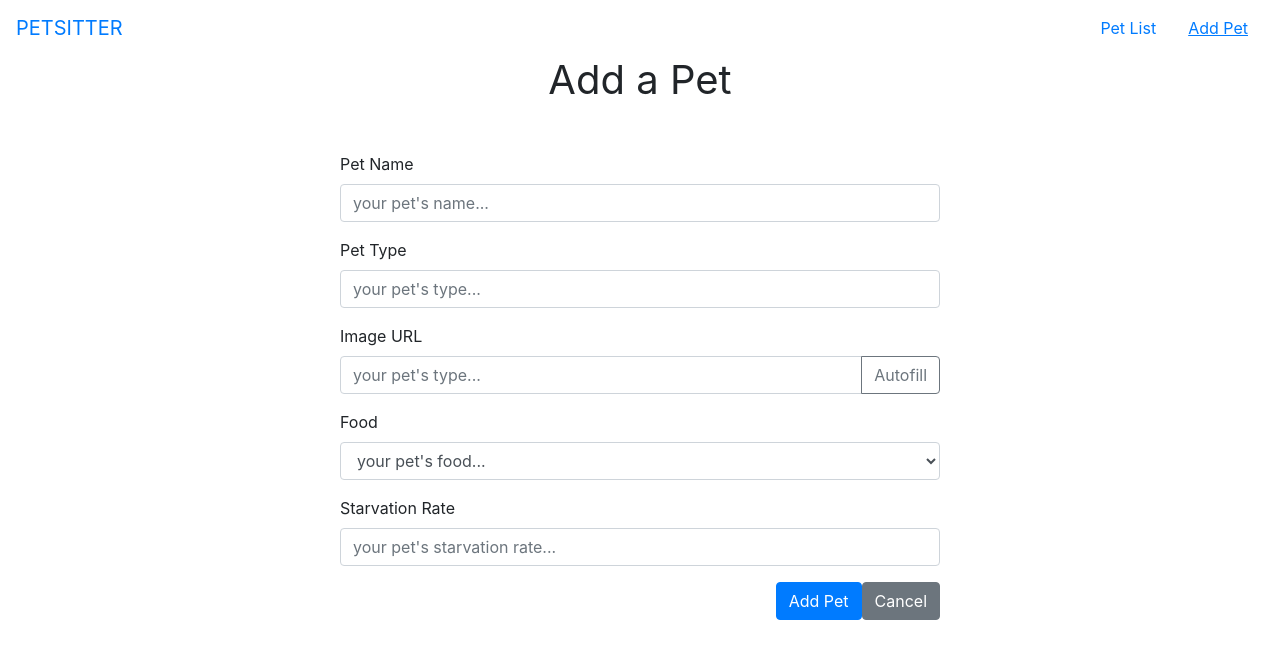
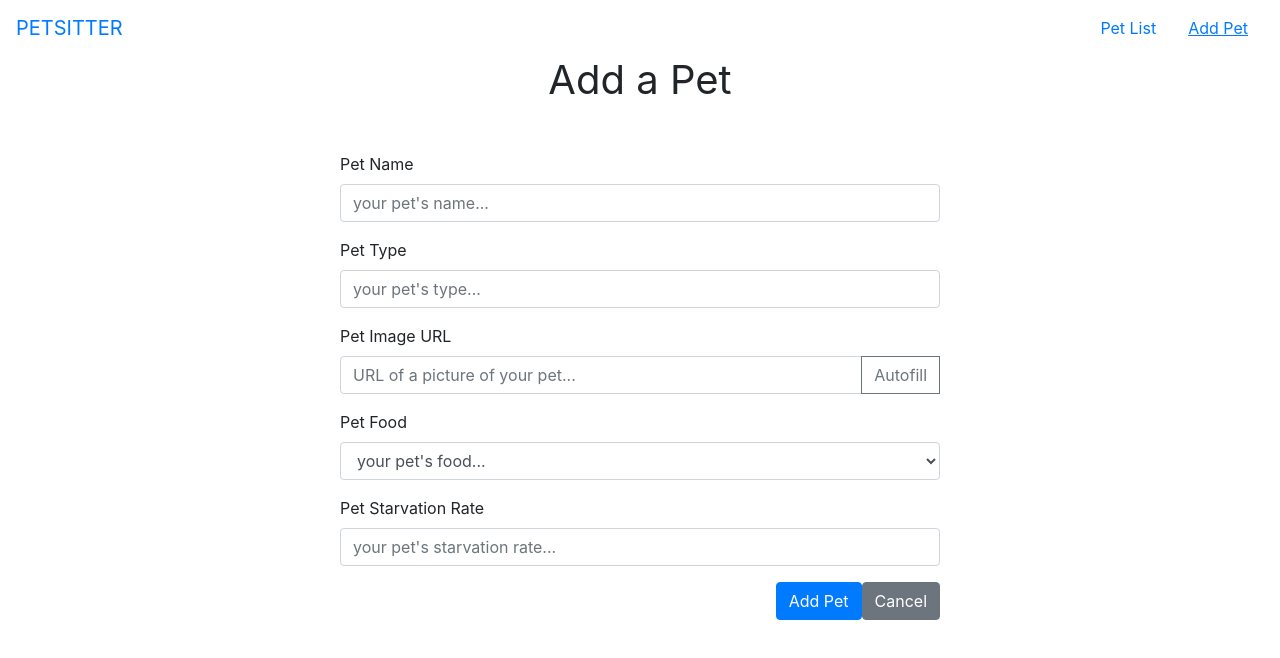
Before and after one commit to staskorz/vue-test-01, a Vue app: page /add-pet in a window 1280 px wide. Shown: the top 658 px of the page. Built offline with nearby package versions, Linux system fonts and the light colour scheme.

Commit message:
Added validation messages to all form fields

```diff
--- a/src/components/AddPet.vue
+++ b/src/components/AddPet.vue
@@ -5,35 +5,81 @@
     <form v-on:submit.prevent="onSubmit">
       <div class="form-group">
         <label for="pet-name">Pet Name</label>
-        <input v-model="pet.name" type="text" id="pet-name" class="form-control" placeholder="your pet's name...">
+
+        <input
+          v-model.trim="pet.name"
+          type="text"
+          id="pet-name"
+          name="Pet Name"
+          v-validate="{ required: true, max: 20 }"
+          v-bind:class="{ 'form-control': true, 'is-invalid': errors.has('Pet Name') }"
+          placeholder="your pet's name..."
+        >
+
+        <div class="invalid-feedback">
+          {{ errors.first('Pet Name') }}
+        </div>
       </div>
 
       <div class="form-group">
         <label for="pet-type">Pet Type</label>
-        <input v-model="pet.type" type="text" id="pet-type" class="form-control" placeholder="your pet's type...">
+
+        <input
+          v-model.trim="pet.type"
+          type="text"
+          id="pet-type"
+          name="Pet Type"
+          v-validate="{ required: true, max: 20 }"
+          v-bind:class="{ 'form-control': true, 'is-invalid': errors.has('Pet Type') }"
+          placeholder="your pet's type..."
+        >
+
+        <div class="invalid-feedback">
+          {{ errors.first('Pet Type') }}
+        </div>
       </div>
 
       <div class="form-group">
-        <label for="image-url">Image URL</label>
+        <label for="image-url">Pet Image URL</label>
 
         <div class="input-group">
-          <input v-model="pet.imageUrl" type="text" id="image-url" class="form-control" placeholder="your pet's type...">
+          <input
+            v-model.trim="pet.imageUrl"
+            type="text"
+            id="image-url"
+            name="Pet Image URL"
+            v-validate="{ required: true, 'url_allow_relative': true }"
+            v-bind:class="{ 'form-control': true, 'is-invalid': errors.has('Pet Image URL') }"
+            placeholder="URL of a picture of your pet..."
+          >
 
           <div class="input-group-append">
             <button class="btn btn-outline-secondary" type="button" v-on:click.prevent="onAutofill">Autofill</button>
           </div>
+
+          <div class="invalid-feedback">
+            {{ errors.first('Pet Image URL') }}
+          </div>
         </div>
+
+
       </div>
 
       <div v-bind:style="previewImageStyle" class="preview-image">
-        <div>Image Preview</div>
+        <div>Pet Image Preview</div>
         <img v-bind:src="previewImageUrl" v-bind:height="IMAGE_HEIGHT" v-bind:width="IMAGE_WIDTH">
       </div>
 
       <div class="form-group">
-        <label for="pet-food">Food</label>
+        <label for="pet-food">Pet Food</label>
 
-        <select v-model="pet.food" id="pet-food" class="form-control">
+        <select
+          v-model="pet.food"
+          id="pet-food"
+          name="Pet Food"
+          v-validate="{ required: true }"
+          v-bind:class="{ 'form-control': true, 'is-invalid': errors.has('Pet Food') }"
+        >
           <option disabled value="">your pet's food...</option>
           <option
             v-for="foodType in FOOD_TYPES"
@@ -43,20 +89,30 @@
             {{ foodType }}
           </option>
         </select>
+
+        <div class="invalid-feedback">
+          {{ errors.first('Pet Food') }}
+        </div>
       </div>
 
       <div class="form-group">
-        <label for="starvation-rate">Starvation Rate</label>
+        <label for="starvation-rate">Pet Starvation Rate</label>
 
         <input
           v-model.number="pet.starvationRate"
           type="number"
           step="0.1"
-          min="0"
+          min="0.1"
           id="starvation-rate"
-          class="form-control"
+          name="Pet Starvation Rate"
+          v-validate="{ required: true, decimal: true, min_value: 0.1, max_value: 5 }"
+          v-bind:class="{ 'form-control': true, 'is-invalid': errors.has('Pet Starvation Rate') }"
           placeholder="your pet's starvation rate..."
         >
+
+        <div class="invalid-feedback">
+          {{ errors.first('Pet Starvation Rate') }}
+        </div>
       </div>
 
       <div class="text-right">
@@ -130,7 +186,9 @@ export default {
     },
 
     previewImageStyle() {
-      return this.pet.imageUrl ? null : { display: "none" }
+      return !this.pet.imageUrl || this.errors.has("Pet Image URL")
+        ? { display: "none" }
+        : null
     },
   },
 }
```
